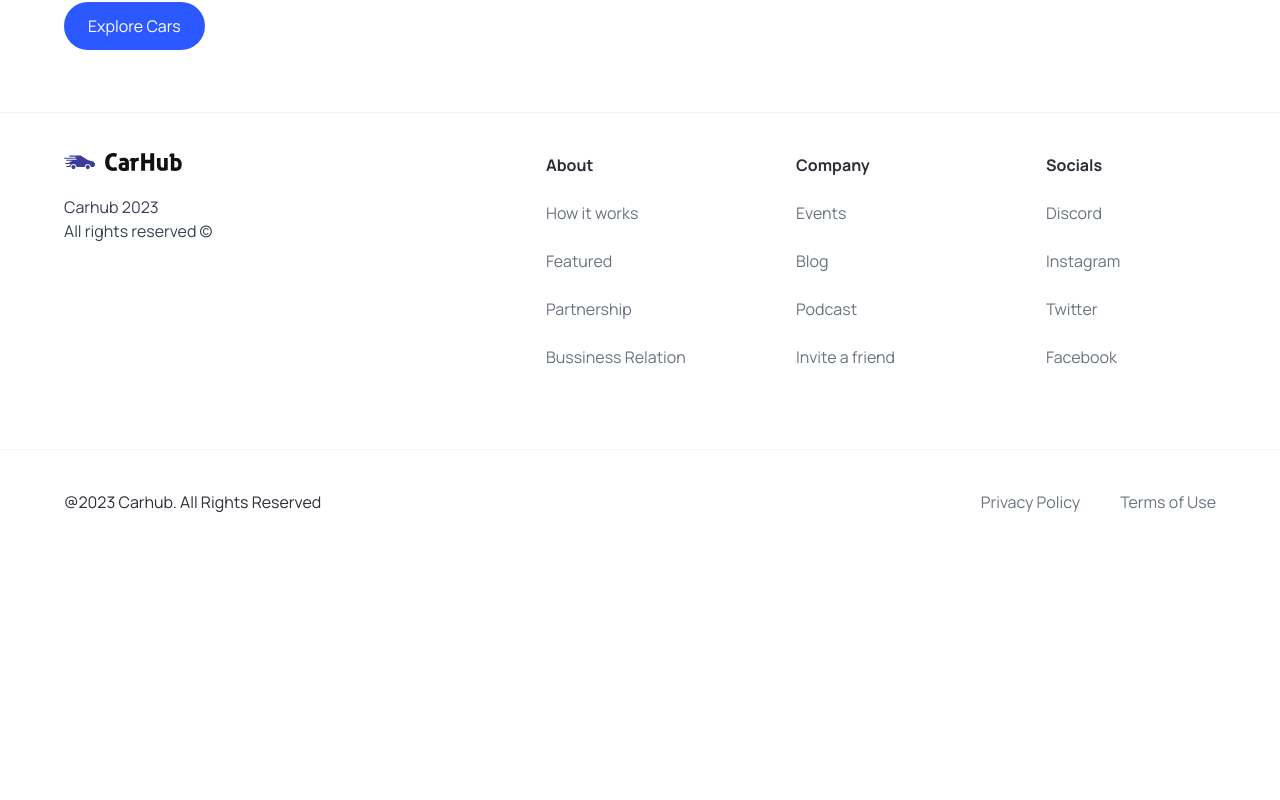
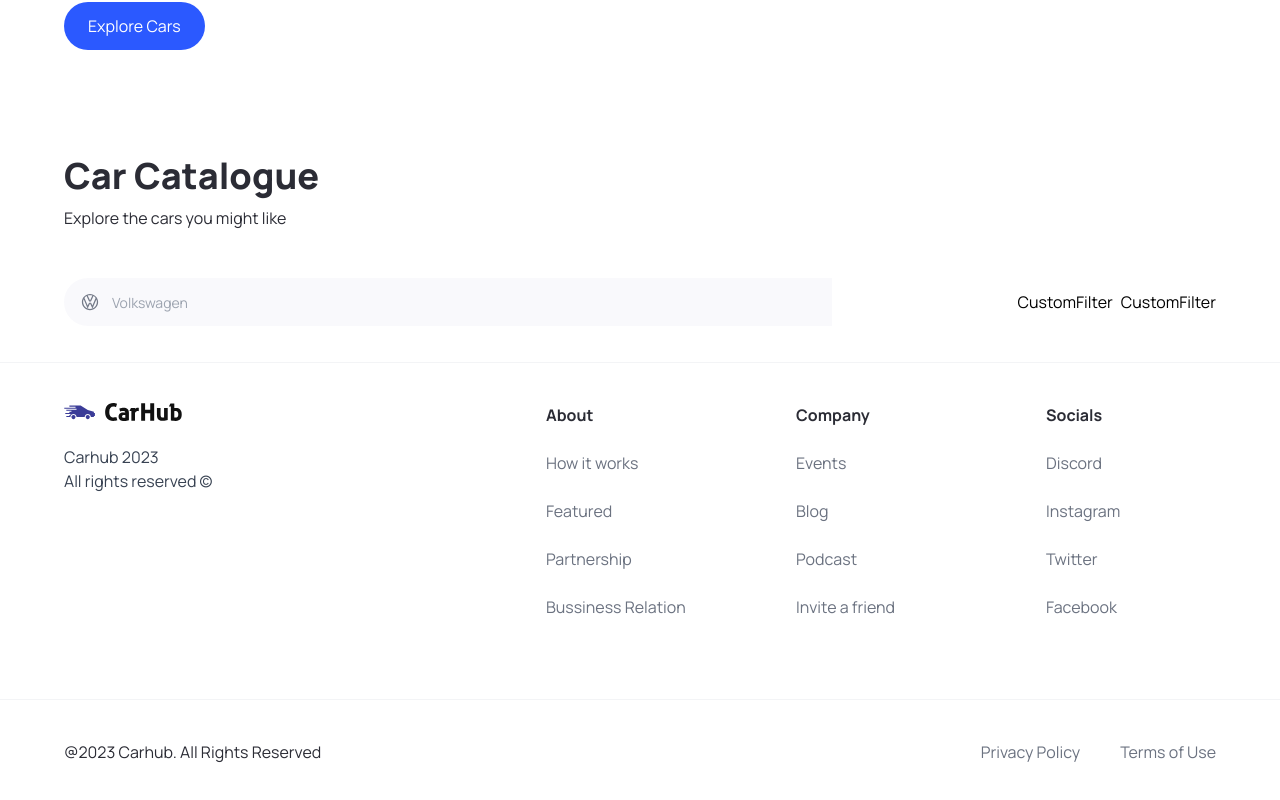
Before and after one commit to othman-1998/carhub, a Next.js app: page / in a window 1280 px wide. Shown: the part 788-1588 px from the top of the page. Before the commit the page ends 1342 px from the top, so only its background shows below. Built offline with nearby package versions, Linux system fonts and the light colour scheme.

Commit message:
search after carname now enabled

```diff
--- a/app/page.tsx
+++ b/app/page.tsx
@@ -1,10 +1,35 @@
+import CustomFilter from '@/components/CustomFilter'
 import Hero from '@/components/Hero'
+import SearchBar from '@/components/SearchBar'
 
 export default function Home() {
   return (
     <main className="overflow-hidden">
 
       <Hero />
+
+      <div className='mt-12 padding-x padding-y mad-width' id='discover'>
+
+        <div className='home__text-container'>
+          <h1 className='text-4xl font-extrabold'>
+            Car Catalogue
+          </h1>
+          <p>Explore the cars you might like</p>
+        </div>
+
+        <div className='home__filters'>
+
+          <SearchBar />
+
+          <div className='home__filter-container'>
+            <CustomFilter title="fuel" />
+            <CustomFilter title="year" />
+          </div>
+
+        </div>
+
+      </div>
+
     </main>
   )
 }
--- /dev/null
+++ b/components/CustomFilter.tsx
@@ -0,0 +1,9 @@
+import React from 'react'
+
+const CustomFilter = ({}) => {
+  return (
+    <div>CustomFilter</div>
+  )
+}
+
+export default CustomFilter
--- /dev/null
+++ b/components/SearchBar.tsx
@@ -0,0 +1,30 @@
+'use client'
+
+import React, {useState} from 'react'
+import SearchManufacturer from './SearchManufacturer'
+
+const SearchBar = () => {
+
+    const [manufacturer, setManufacturer] = useState('');
+
+    const handleSearch = () => {
+
+    }
+
+  return (
+    <form className='searchbar' onSubmit={handleSearch}>
+
+        <div className='searchbar__item'>
+
+            <SearchManufacturer
+            manufacturer={manufacturer}
+            setManufacturer={setManufacturer}
+            />
+
+        </div>
+
+    </form>
+  )
+}
+
+export default SearchBar
--- /dev/null
+++ b/components/SearchManufacturer.tsx
@@ -0,0 +1,101 @@
+'use client'
+
+import { SearchManufacturerProps } from '@/types'
+import React from 'react'
+import {Combobox, Transition} from '@headlessui/react';
+import Image from 'next/image';
+import { useState, Fragment } from 'react'
+import { manufacturers } from '@/constants';
+
+const SearchManufacturer = ({manufacturer, setManufacturer}: SearchManufacturerProps ) => {
+
+    const [query, setQuery] = useState('');
+
+    // ensure whatever user searches either in lower or uppercase or with a space, it will transform the userinput to a lowercase string without spaces so we can match it with manufacturers.
+    const filteredManufacturers =
+    query === "" ? manufacturers
+    : manufacturers.filter((item) => (
+        item.toLowerCase()
+        .replace(/\s+/g, "")
+        .includes(query.toLowerCase()
+        .replace(/\s+/g, ""))
+    ))
+
+  return (
+    <div className='search-manufacturer'>
+
+        <Combobox value={manufacturer} onChange={setManufacturer}>
+            <div className='relative w-full'>
+                <Combobox.Button className="absolute top-[14px]">
+                    <Image
+                    alt="bil"
+                    src="/car-logo.svg"
+                    height={20}
+                    width={20}
+                    className='ml-4'
+                    />
+                </Combobox.Button>
+                <Combobox.Input
+                className="search-manufacturer__input"
+                placeholder='Volkswagen'
+                displayValue={(manufacturer: string) => manufacturer}
+                onChange={(e) => setQuery(e.target.value)}
+                />
+
+                <Transition
+                as={Fragment}
+                leave='transition ease-in duration-100'
+                leaveFrom='opacity-100'
+                leaveTo='opavity-0'
+                afterLeave={() => setQuery('')}
+                >
+                <Combobox.Options>
+                {filteredManufacturers.length === 0 && query !== "" ? (
+                    <Combobox.Option
+                    value={query}
+                    className="search-manufacturer__option"
+                    >
+                    No result for: {query}
+                    </Combobox.Option>
+                ) : (
+                    filteredManufacturers.map((item) => (
+                    <Combobox.Option
+                        key={item}
+                        className={({active}) => `
+                        relative search-manufacturer__option ${active ? 'bg-primary-blue text-white' : 'text-gray-900'}
+                        `}
+                        value={item}
+                    >
+                        {({selected, active}) => (
+                            <>
+                            <span
+                            className={`block truncate ${
+                            selected ? 'font-medium' : 'font-normal'
+                             }`}
+                            >
+                                {item}
+                            </span>
+                            {selected ? (
+                            <span
+                                className={`absolute inset-y-0 left-0 flex items-center pl-3 ${
+                              active ? 'text-white' : 'text-teal-600'
+                            }`}
+                            >
+                            </span>
+                        ) : null}
+                            </>
+                            )}
+
+                    </Combobox.Option>
+                    ))
+                )}
+                </Combobox.Options>
+                </Transition>
+
+            </div>
+        </Combobox>
+    </div>
+  )
+}
+
+export default SearchManufacturer
--- a/types/index.ts
+++ b/types/index.ts
@@ -6,3 +6,8 @@
     handleClick?: MouseEventHandler <HTMLButtonElement>;
     btnType?: "button" | "submit";
 }
+
+export interface SearchManufacturerProps {
+manufacturer: string;
+setManufacturer: (manufacturer: string) => void;
+}
```
Also changed, not shown: package.json (+5 -4 lines), 1 other file (tests, documents, lock files or other folders).
